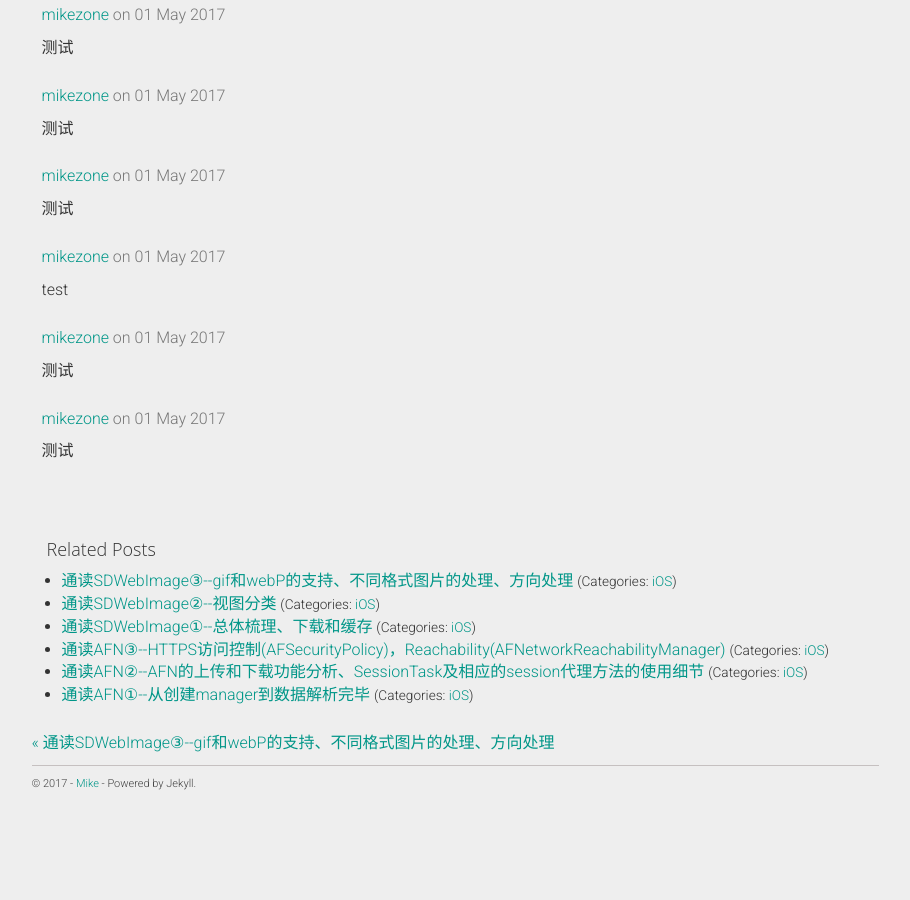
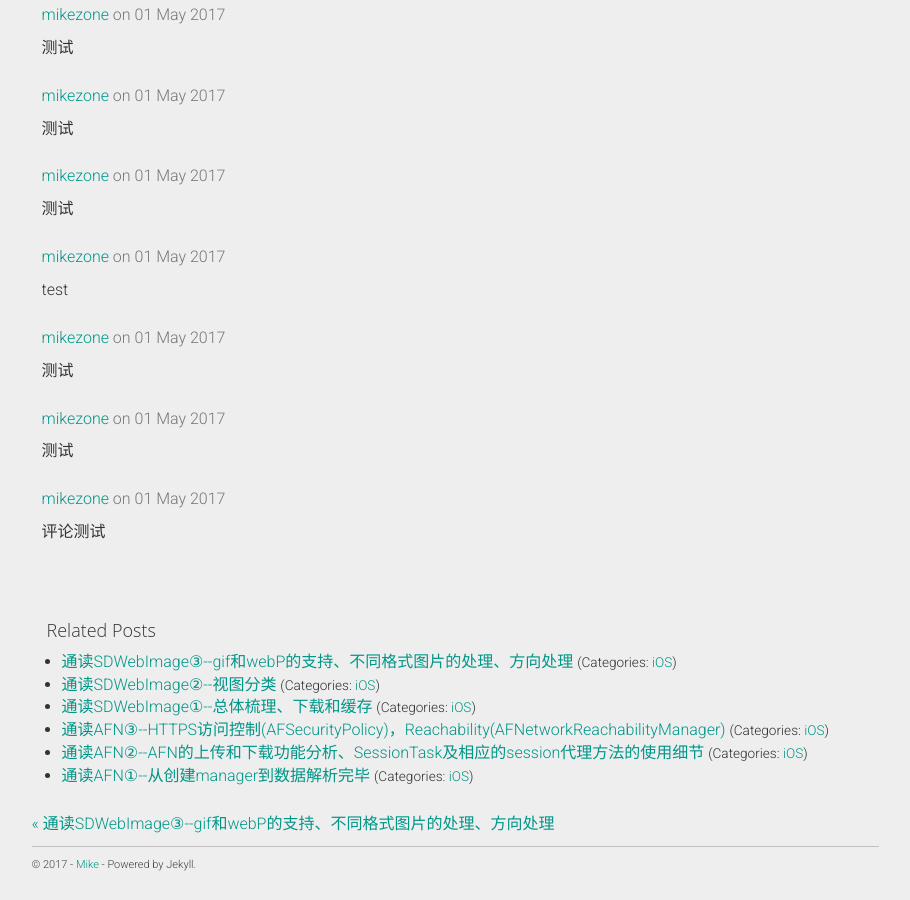
Before and after one commit to mikezone/mikezone.github.io, a Jekyll site: the page built from _posts/2016-02-24-NSCache和NSURLCache、网络缓存优化.md, in a window 1280 px wide and 900 px high, scrolled down 7593 px. Shown: the whole window, without its empty margins (331-1241 px from the left). Built offline with Jekyll 4.4.1, drawn with Linux system fonts in a browser that asks for light colours; nearby versions of some CDN libraries; a style sheet for code colours, icons or effects is not loaded; before the commit the page ends 8412 px from its top, so only the background shows below that; some of the changed lines change nothing that is shown.

Commit message:
Comment by mikezone (https://github.com/mikezone)

```diff
--- a/_posts/2016-02-24-NSCache和NSURLCache、网络缓存优化.md
+++ b/_posts/2016-02-24-NSCache和NSURLCache、网络缓存优化.md
@@ -53,6 +53,14 @@ comments:
       picture: 'https://avatars0.githubusercontent.com/u/7486137?v=3&s=73'
     content: '&#x6D4B;&#x8BD5;'
     date: 2017-05-01T02:27:40.677Z
+  - author:
+      type: full
+      displayName: mikezone
+      url: 'https://github.com/mikezone'
+      picture: 'https://avatars0.githubusercontent.com/u/7486137?v=3&s=73'
+    content: '&#x8BC4;&#x8BBA;&#x6D4B;&#x8BD5;'
+    date: 2017-05-01T05:12:24.298Z
+
 ---
 <div><a name="labelTop"></a></div>
 <!--Category-->
```
